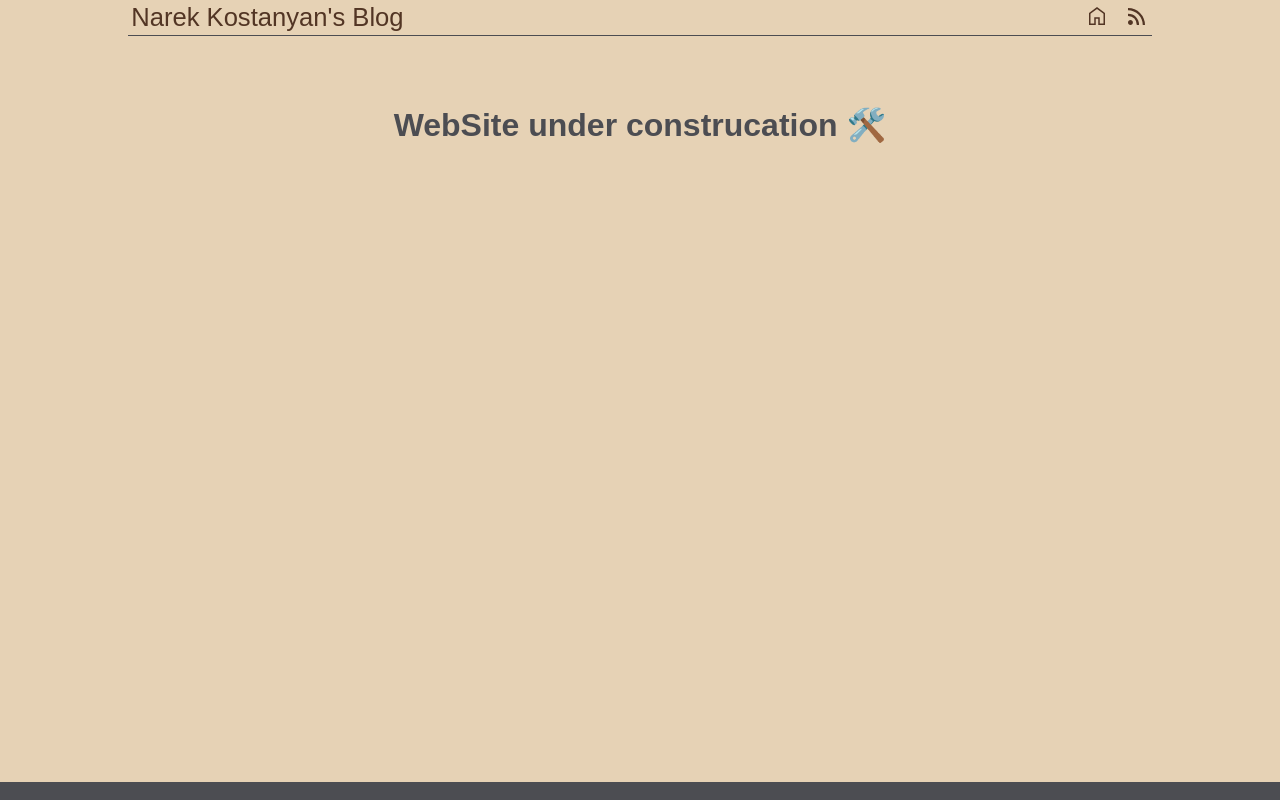
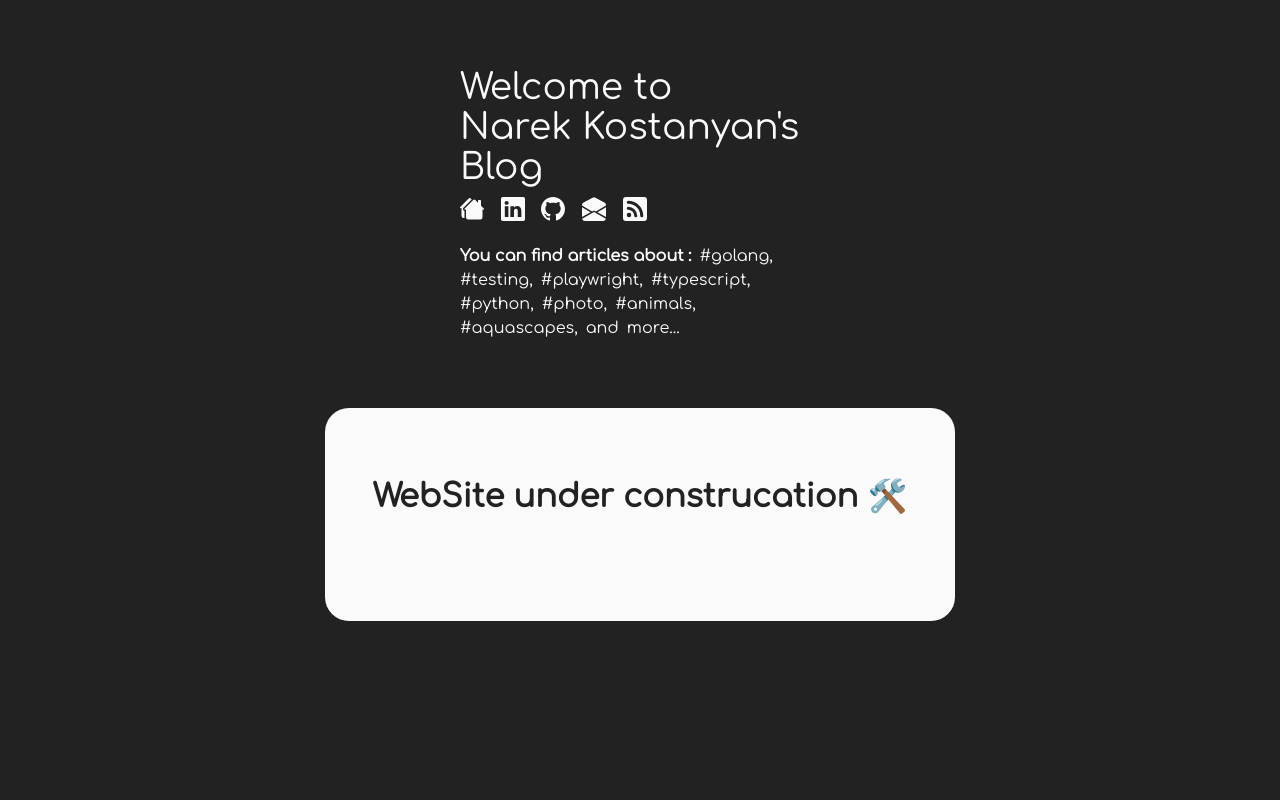
Before and after one commit to mouse-alpha/mouse-alpha, a SvelteKit app: page / in a window 1280 px wide. Built offline with nearby package versions, Linux system fonts and the light colour scheme.

Commit message:
add theme

```diff
--- /dev/null
+++ b/src/lib/components/Article.svelte
@@ -0,0 +1,41 @@
+<script lang="ts">
+	import type { Article } from '$lib/types/Article';
+	export let article: Article;
+</script>
+
+<div class="article">
+	<div class="title">{article.title}</div>
+	<div class="publish-date">{article.publishDate.toDateString()}</div>
+	<div class="details">{article.description}<a href="/">Click here to read more.</a></div>
+</div>
+
+<style>
+	.article {
+		display: flex;
+		flex-direction: column;
+		align-items: flex-start;
+		padding: 16px;
+		max-width: 360px;
+	}
+
+	.title {
+		font-size: 24px;
+		font-weight: 500;
+	}
+
+	.publish-date {
+		font-size: 12px;
+		font-weight: 200;
+	}
+
+	.details {
+		font-size: 18px;
+		font-weight: 400;
+	}
+
+	a {
+		margin-left: 6px;
+		font-size: 12px;
+		font-weight: 600;
+	}
+</style>
--- a/src/lib/components/Footer.svelte
+++ /dev/null
@@ -1,31 +0,0 @@
-<script>
-	import '$lib/styles/style.css';
-</script>
-
-<footer>
-	<info>
-		<br />
-	</info>
-</footer>
-
-<style>
-	footer {
-		display: flex;
-		width: 100%;
-		justify-content: center;
-		align-items: center;
-		position: absolute;
-		bottom: 0;
-		background-color: var(
-			--primary-color
-		); /* Optional: add background color to visualize the element */
-		color: var(--background-color); /* Optional: add text color to visualize the element */
-	}
-
-	info {
-		margin-left: 1em;
-		display: flex;
-		justify-content: center;
-		align-items: center;
-	}
-</style>
--- a/src/lib/components/Header.svelte
+++ b/src/lib/components/Header.svelte
@@ -1,50 +1,32 @@
-<script>
-	/**
-	 * @type {string}
-	 */
-	export let title;
-	import HomeIcon from '$lib/icons/home.svelte';
-	import RssIcon from '$lib/icons/rss.svelte';
-	import '$lib/styles/style.css';
+<script lang="ts">
+	import Tags from './Tags.svelte';
+	import Navigation from './Navigation.svelte';
+	import type { SocialLinks } from '$lib/types/SocialLinks';
+
+	export let ownerName: string;
+	export let tags: string[];
+	export let socialLinks: SocialLinks = {};
 </script>
 
-<header>
-	<div class="title" data-testid="title">{title}</div>
-
-	<nav>
-		<ul>
-			<li>
-				<a href="/" data-testid="home-link"><HomeIcon /></a>
-			</li>
-			<li>
-				<a href="/" data-testid="rss-link"><RssIcon /></a>
-			</li>
-		</ul>
-	</nav>
-</header>
+<div class="header">
+	<div class="blog-title">Welcome to<br /> {ownerName}'s <br />Blog</div>
+	<Navigation {socialLinks} />
+	<Tags {tags} />
+</div>
 
 <style>
-	header {
-		padding: 0.2rem;
-		color: var(--secondory-color);
+	.header {
 		display: flex;
-		justify-content: space-between;
-		align-items: center;
-		text-align: center;
-		overflow: hidden;
-		border-bottom: 1px solid var(--primary-color);
+		flex-direction: column;
+		justify-content: center;
+		align-items: flex-start;
+		min-height: 50vh;
 	}
 
-	header .title {
-		font-size: 1.6rem;
-		text-align: left;
-	}
-
-	ul {
-		margin: 0;
-		list-style-type: none;
-		display: flex;
-		gap: 1rem;
-		align-items: center;
+	.blog-title {
+		font-style: normal;
+		font-weight: 500;
+		font-size: 36px;
+		padding-bottom: 10px;
 	}
 </style>
--- /dev/null
+++ b/src/lib/components/Navigation.svelte
@@ -0,0 +1,99 @@
+<script lang="ts">
+	import type { SocialLinks } from '$lib/types/SocialLinks';
+
+	export let socialLinks: SocialLinks = {};
+</script>
+
+<div class="navigation">
+	<a href="/"
+		><svg
+			xmlns="http://www.w3.org/2000/svg"
+			width="24"
+			height="24"
+			fill="currentColor"
+			class="bi bi-houses-fill"
+			viewBox="0 0 16 16"
+		>
+			<path
+				d="M7.207 1a1 1 0 0 0-1.414 0L.146 6.646a.5.5 0 0 0 .708.708L1 7.207V12.5A1.5 1.5 0 0 0 2.5 14h.55a2.51 2.51 0 0 1-.05-.5V9.415a1.5 1.5 0 0 1-.56-2.475l5.353-5.354L7.207 1Z"
+			/>
+			<path
+				d="M8.793 2a1 1 0 0 1 1.414 0L12 3.793V2.5a.5.5 0 0 1 .5-.5h1a.5.5 0 0 1 .5.5v3.293l1.854 1.853a.5.5 0 0 1-.708.708L15 8.207V13.5a1.5 1.5 0 0 1-1.5 1.5h-8A1.5 1.5 0 0 1 4 13.5V8.207l-.146.147a.5.5 0 1 1-.708-.708L8.793 2Z"
+			/></svg
+		></a
+	>
+	{#if socialLinks != undefined}
+		{#if socialLinks.linkedin != undefined}
+			<a href={socialLinks.linkedin}>
+				<svg
+					xmlns="http://www.w3.org/2000/svg"
+					width="24"
+					height="24"
+					fill="currentColor"
+					class="bi bi-linkedin"
+					viewBox="0 0 16 16"
+				>
+					<path
+						d="M0 1.146C0 .513.526 0 1.175 0h13.65C15.474 0 16 .513 16 1.146v13.708c0 .633-.526 1.146-1.175 1.146H1.175C.526 16 0 15.487 0 14.854V1.146zm4.943 12.248V6.169H2.542v7.225h2.401zm-1.2-8.212c.837 0 1.358-.554 1.358-1.248-.015-.709-.52-1.248-1.342-1.248-.822 0-1.359.54-1.359 1.248 0 .694.521 1.248 1.327 1.248h.016zm4.908 8.212V9.359c0-.216.016-.432.08-.586.173-.431.568-.878 1.232-.878.869 0 1.216.662 1.216 1.634v3.865h2.401V9.25c0-2.22-1.184-3.252-2.764-3.252-1.274 0-1.845.7-2.165 1.193v.025h-.016a5.54 5.54 0 0 1 .016-.025V6.169h-2.4c.03.678 0 7.225 0 7.225h2.4z"
+					/>
+				</svg>
+			</a>
+		{/if}
+		{#if socialLinks.github != undefined}
+			<a href={socialLinks.github}>
+				<svg
+					xmlns="http://www.w3.org/2000/svg"
+					width="24"
+					height="24"
+					fill="currentColor"
+					class="bi bi-github"
+					viewBox="0 0 16 16"
+				>
+					<path
+						d="M8 0C3.58 0 0 3.58 0 8c0 3.54 2.29 6.53 5.47 7.59.4.07.55-.17.55-.38 0-.19-.01-.82-.01-1.49-2.01.37-2.53-.49-2.69-.94-.09-.23-.48-.94-.82-1.13-.28-.15-.68-.52-.01-.53.63-.01 1.08.58 1.23.82.72 1.21 1.87.87 2.33.66.07-.52.28-.87.51-1.07-1.78-.2-3.64-.89-3.64-3.95 0-.87.31-1.59.82-2.15-.08-.2-.36-1.02.08-2.12 0 0 .67-.21 2.2.82.64-.18 1.32-.27 2-.27.68 0 1.36.09 2 .27 1.53-1.04 2.2-.82 2.2-.82.44 1.1.16 1.92.08 2.12.51.56.82 1.27.82 2.15 0 3.07-1.87 3.75-3.65 3.95.29.25.54.73.54 1.48 0 1.07-.01 1.93-.01 2.2 0 .21.15.46.55.38A8.012 8.012 0 0 0 16 8c0-4.42-3.58-8-8-8z"
+					/>
+				</svg>
+			</a>
+		{/if}
+		{#if socialLinks.email != undefined}
+			<a href="mailto:{socialLinks.email}">
+				<svg
+					xmlns="http://www.w3.org/2000/svg"
+					width="24"
+					height="24"
+					fill="currentColor"
+					class="bi bi-envelope-open-fill"
+					viewBox="0 0 16 16"
+				>
+					<path
+						d="M8.941.435a2 2 0 0 0-1.882 0l-6 3.2A2 2 0 0 0 0 5.4v.314l6.709 3.932L8 8.928l1.291.718L16 5.714V5.4a2 2 0 0 0-1.059-1.765l-6-3.2ZM16 6.873l-5.693 3.337L16 13.372v-6.5Zm-.059 7.611L8 10.072.059 14.484A2 2 0 0 0 2 16h12a2 2 0 0 0 1.941-1.516ZM0 13.373l5.693-3.163L0 6.873v6.5Z"
+					/>
+				</svg>
+			</a>
+		{/if}
+	{/if}
+	<a href="/">
+		<svg
+			xmlns="http://www.w3.org/2000/svg"
+			width="24"
+			height="24"
+			fill="currentColor"
+			class="bi bi-rss-fill"
+			viewBox="0 0 16 16"
+		>
+			<path
+				d="M2 0a2 2 0 0 0-2 2v12a2 2 0 0 0 2 2h12a2 2 0 0 0 2-2V2a2 2 0 0 0-2-2H2zm1.5 2.5c5.523 0 10 4.477 10 10a1 1 0 1 1-2 0 8 8 0 0 0-8-8 1 1 0 0 1 0-2zm0 4a6 6 0 0 1 6 6 1 1 0 1 1-2 0 4 4 0 0 0-4-4 1 1 0 0 1 0-2zm.5 7a1.5 1.5 0 1 1 0-3 1.5 1.5 0 0 1 0 3z"
+			/>
+		</svg>
+	</a>
+</div>
+
+<style>
+	svg {
+		margin-right: 12px;
+	}
+
+	svg:hover {
+		transform: scale(1.2);
+	}
+</style>
--- /dev/null
+++ b/src/lib/components/Tags.svelte
@@ -0,0 +1,34 @@
+<script lang="ts">
+	export let tags: string[];
+</script>
+
+<div class="tags">
+	<b>You can find articles about :</b>
+	{#each tags as tag}
+		<a href="https://www.google.com/search?q={tag}">#{tag},</a>
+	{/each}
+	<span>and</span>
+	<a href="/">more...</a>
+</div>
+
+<style>
+	.tags {
+		display: flex;
+		max-width: 360px;
+		flex-wrap: wrap;
+		padding-top: 16px;
+		align-items: center;
+		padding-bottom: 12px;
+	}
+
+	.tags * {
+		line-height: 18px;
+		font-size: 16px;
+		margin-top: 6px;
+		margin-right: 8px;
+	}
+
+	.tags a:hover {
+		font-size: 18px;
+	}
+</style>
--- a/src/lib/styles/style.css
+++ b/src/lib/styles/style.css
@@ -1,32 +1,30 @@
+@import url('https://fonts.googleapis.com/css2?family=Comfortaa');
+
 :root {
-	--primary-color: #4c4d52;
-	--secondory-color: #523524;
-	--background-color: #e6d2b5;
+	--primary-color: #fafafa;
+	--secondory-color: #222;
+	--highlight-color: #ff3333;
 }
 
 body {
-	margin: 0;
-	background: var(--background-color);
+	background: var(--secondory-color);
 	color: var(--primary-color);
-	font-family: 'Comfortaa', sans-serif;
+	display: flex;
+	justify-content: center;
+	align-items: center;
+	flex-direction: column;
+	font-family: 'Comfortaa', serif;
 }
 
-main {
-	padding: 1rem;
-	margin: 2rem auto;
-	max-width: 40rem;
+a {
+	text-decoration: none;
+	color: inherit;
 }
 
 .content {
-	display: flex;
-	justify-content: center;
-	align-items: center;
+	color: var(--secondory-color);
+	background: var(--primary-color);
+	border-radius: 24px;
+	padding: 24px;
+	margin-bottom: 36px;
 }
-
-.container {
-	margin: 0 10vw;
-}
-
-svg {
-	fill: var(--secondory-color);
-}
--- /dev/null
+++ b/src/lib/types/Article.ts
@@ -0,0 +1,5 @@
+export type Article = {
+	title: string;
+	publishDate: Date;
+	description: string;
+};
--- /dev/null
+++ b/src/lib/types/SocialLinks.ts
@@ -0,0 +1,5 @@
+export type SocialLinks = {
+	github?: string;
+	linkedin?: string;
+	email?: string;
+};
--- a/src/main.html
+++ b/src/main.html
@@ -61,7 +61,6 @@
 		.header .tags a:hover {
 			font-size: 18px;
 		}
-
 
 		.blog-title {
 			font-style: normal;
--- a/src/routes/+layout.svelte
+++ b/src/routes/+layout.svelte
@@ -1,13 +1,29 @@
-<script>
-	import Footer from '$lib/components/Footer.svelte';
+<script lang="ts">
 	import Header from '$lib/components/Header.svelte';
+
 	import '$lib/styles/style.css';
+
+	const tags = [
+		'golang',
+		'testing',
+		'playwright',
+		'typescript',
+		'python',
+		'photo',
+		'animals',
+		'aquascapes'
+	];
+	const socialLinks = {
+		linkedin: 'https://linkedin.com',
+		github: 'https://github.com',
+		email: 'mail@example.com'
+	};
+	const ownerName = 'Narek Kostanyan';
 </script>
 
-<div class="container">
-	<Header title="Narek Kostanyan's Blog" />
+<Header {ownerName} {tags} {socialLinks} />
+<div class="content">
 	<main>
 		<slot />
 	</main>
 </div>
-<Footer />
```
Also changed, not shown: src/lib/components/Articles.svelte (added, +50 -0 lines), src/routes/blog/+page.svelte (added, +18 -0 lines). Lines whose indentation alone changed are shown as unchanged.
